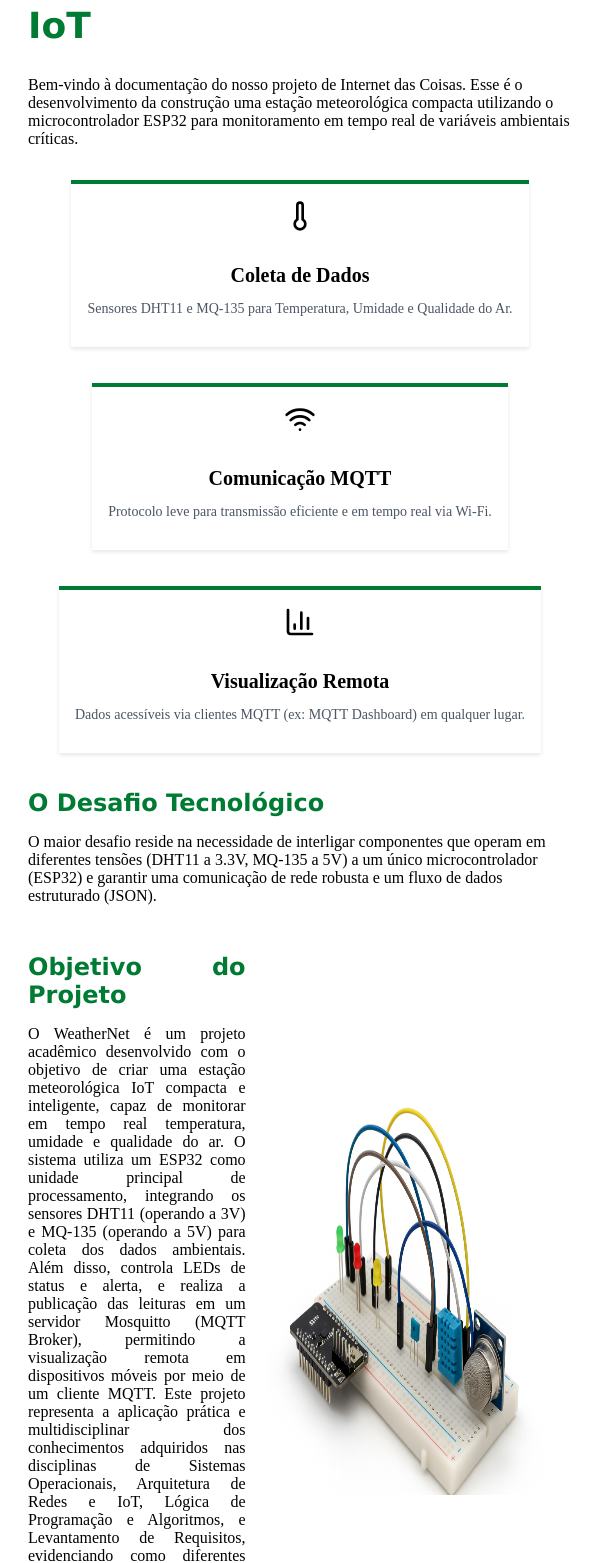
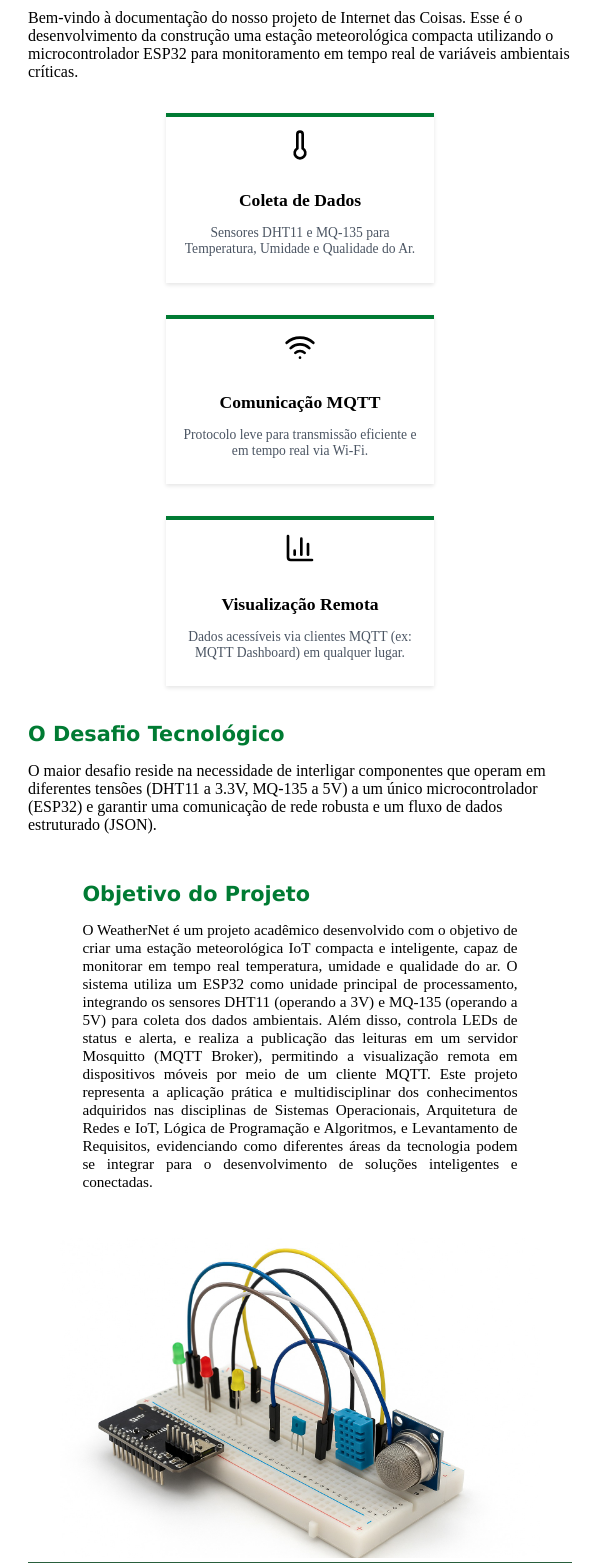
Before and after one commit to Clara2808Duarte/ProjetoIOTSITE, a React (Vite) app: page / in a window 600 px wide. Shown: the part 595-2158 px from the top of the page. Built offline with nearby package versions, Linux system fonts and the light colour scheme.

Commit message:
media query home

```diff
--- a/src/components/Home.css
+++ b/src/components/Home.css
@@ -110,3 +110,69 @@
   width: 50vw;
   height: 50vh;
 }
+
+
+@media (min-width: 480px) and (max-width: 720px) {
+  /* Títulos */
+  .section-title {
+    font-size: 1.8rem;
+  }
+
+  .section-subtitle {
+    font-size: 1.1rem;
+  }
+
+  .section-challenge {
+    font-size: 1.3rem;
+  }
+
+  .section-obj {
+    font-size: 0.95rem;
+    width: 80%;
+    text-align: justify;
+    margin: 1rem auto;
+  }
+
+  /* Cards */
+  .cards-container {
+    gap: 0.75rem;
+    flex-direction: row;
+    flex-wrap: wrap;
+    justify-content: center;
+  }
+
+  .card {
+    width: 45%;
+    padding: 0.75rem;
+  }
+
+  .card-title {
+    font-size: 1.1rem;
+  }
+
+  .card-text {
+    font-size: 0.85rem;
+  }
+
+  /* Banner */
+  .banner {
+    height: 120px;
+    font-size: 1.2rem;
+    padding: 0 0.5rem;
+  }
+
+  .banner-text {
+    font-size: 1.2rem;
+  }
+
+  /* Flex Section */
+  .Flex {
+    flex-direction: column;
+    gap: 15px;
+  }
+
+  .banner-image {
+    width: 80vw;
+    height: auto;
+  }
+}
```
